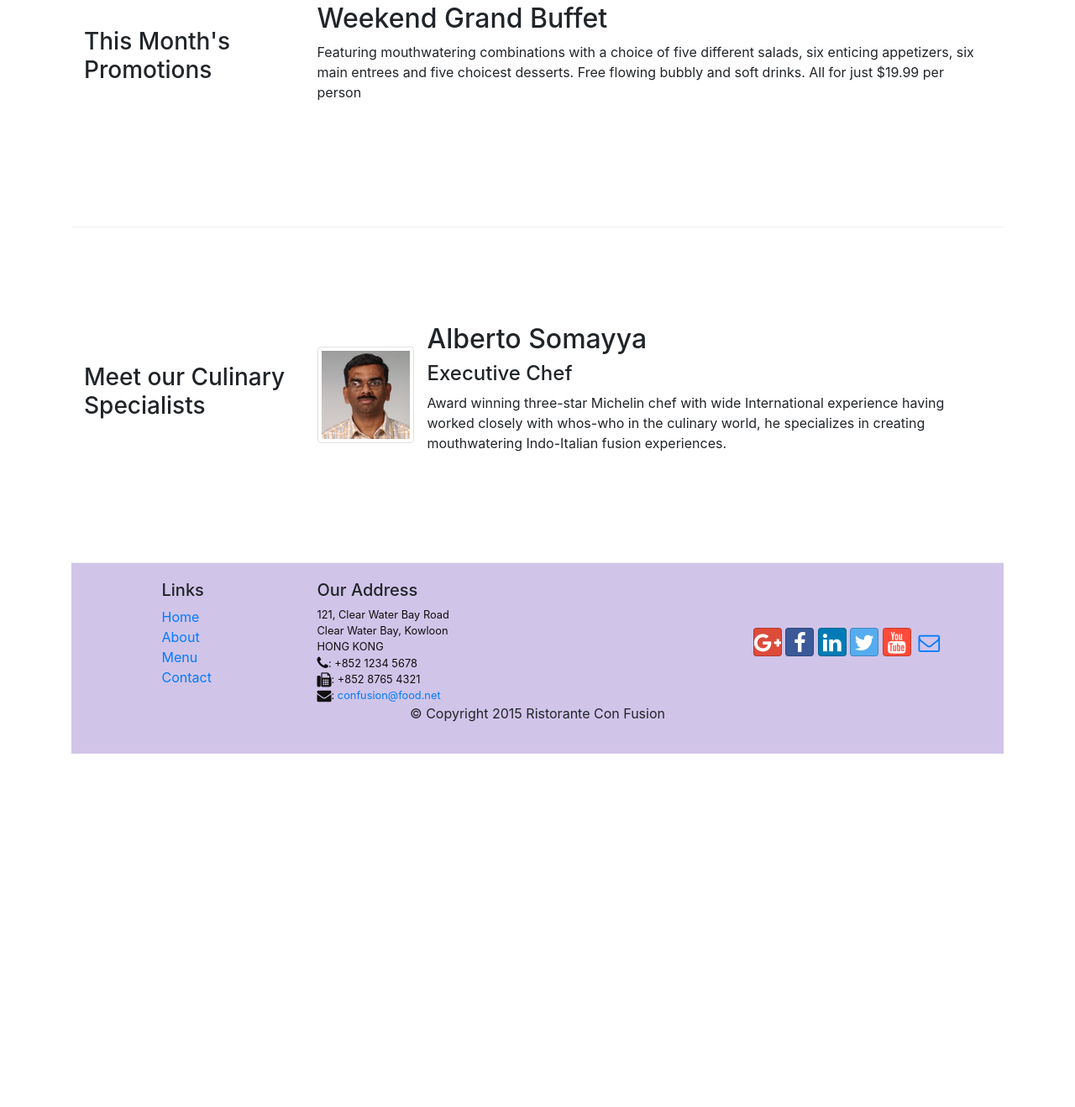
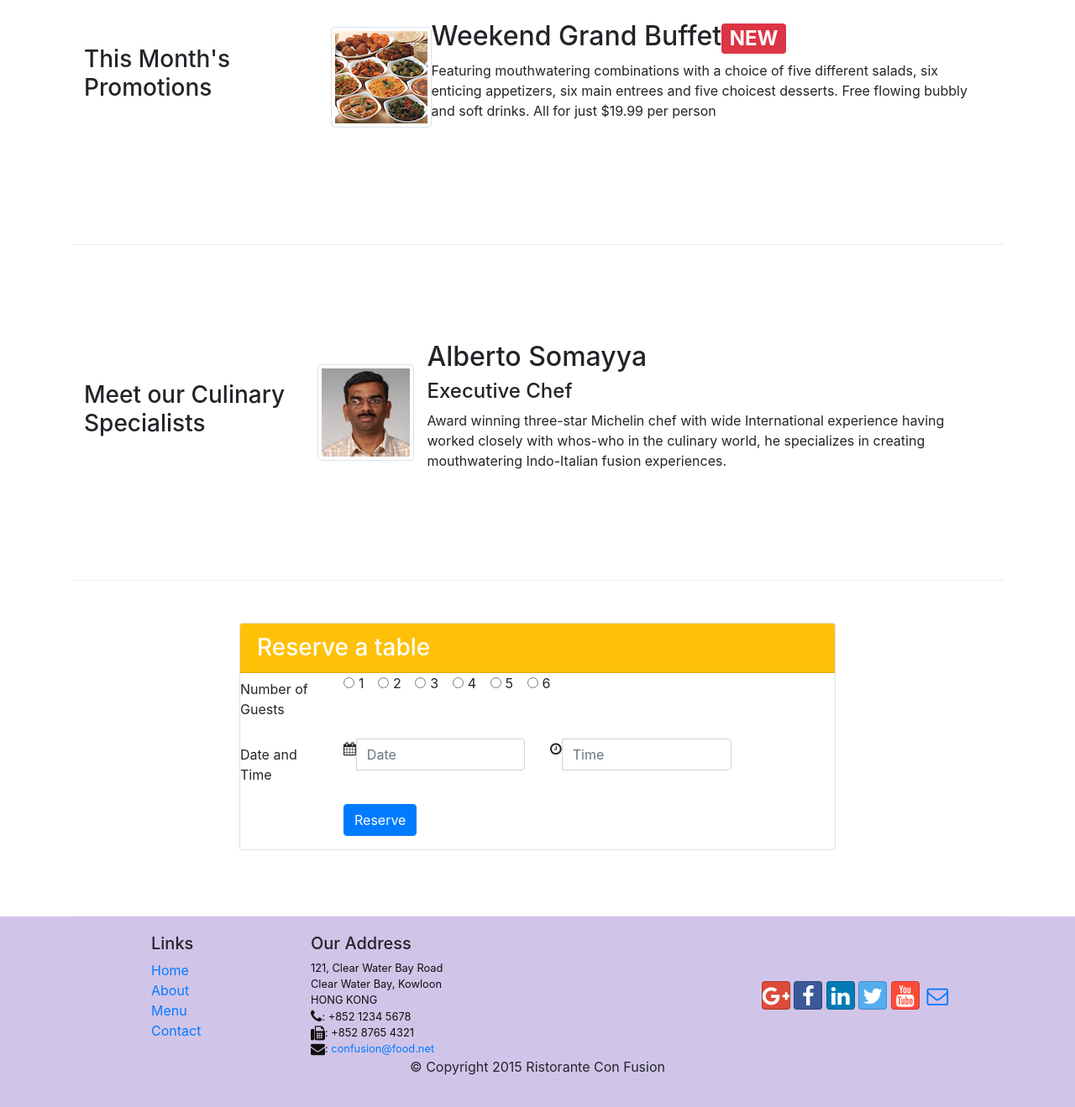
Before and after one commit to nikbharbal594/Bootstrap-4---Ristorante-Con-Fusion, a website: page index.html in a window 1280 px wide. Shown: the part 842-2161 px from the top of the page at 84% size. Before the commit the page ends 1740 px from the top, so only its background shows below. Drawn offline with nearby package versions, Linux system fonts and the light colour scheme; files whose address does not match are found by name.

Commit message:
Bootstrap Assignment 2

```diff
--- a/index.html
+++ b/index.html
@@ -37,12 +37,15 @@
     <header class="jumbotron">
         <div class="container">
             <div class="row row-header">
-                <div class="col-12 col-sm-8">
+                <div class="col-12 col-sm-6">
                     <h1>Ristorante con Fusion</h1>
                     <p>We take inspiration from the World's best cuisines, and create a unique fusion experience. Our lipsmacking creations will tickle your culinary senses!</p>
                 </div>
-                <div class="col col-sm align-self-center">
-                  <img src="img/logo.png" class="img-fluid">
+                <div class="col col-sm-3 align-self-center">
+                    <img src="img/logo.png" class="img-fluid">
+                </div>
+                <div class="col-sm-3 align-self-center">
+                  <a href="#reserve" class="btn btn-block btn-sm btn-warning">Reserve</a>
                 </div>
             </div>
         </div>
@@ -68,16 +71,25 @@
 
 
         <div class="row row-content align-items-center">
-            <div class="col-sm-4 col-md-3">
+            <div class="col-sm-4 col-md-3 flex-first">
                 <h3>This Month's Promotions</h3>
             </div>
-            <div class="col-sm col-md">
-                <h2>Weekend Grand Buffet</h2>
+            <div class="col-sm col-md flex-last">
+            <div class="media">
+              <img class="flex-last ml-3 img-thumbnail align-self-center" src="img/buffet.png" alt="buffet">
+            <div class="media-body">
+
+                <h2 class="mt-0">Weekend Grand Buffet<span class="badge badge-danger">NEW</span></h2>
                 <div class="hidden-xs-down">
                     <p>Featuring mouthwatering combinations with a choice of five different salads, six enticing appetizers, six main entrees and five choicest desserts. Free flowing bubbly and soft drinks. All for just $19.99 per person </p>
                 </div>
-            </div>
-        </div>
+
+           </div>
+           </div>
+         </div>
+       </div>
+
+
 
         <div class="row row-content align-items-center">
           <div class="col-sm-4 col-md-3 flex-last">
@@ -99,7 +111,75 @@
 
        </div>
 
-    <footer class="footer">
+       <div class="row row-content justify-content-sm-center">
+         <div class="col-12 col-sm-8">
+           <div class="card" id="reserve">
+             <h3 class="card-header bg-warning text-white">Reserve a table</h3>
+             <div class="card-block">
+             <form>
+                 <div class="form-group row">
+                   <label for="guests" class="col-sm-2 col-form-label">Number of Guests</label>
+                   <div class="col-sm-8">
+                   <div class="form-check form-check-inline">
+                     <label class="form-check-label">
+                         <input type="radio" class="form-check-input" id="guests" name="guests" value="one">1
+                     </label>
+                   </div>
+                   <div class="form-check form-check-inline">
+                     <label class="form-check-label">
+                         <input type="radio" class="form-check-input" id="guests" name="guests" value="two">2
+                     </label>
+                   </div>
+                   <div class="form-check form-check-inline">
+                     <label class="form-check-label">
+                         <input type="radio" class="form-check-input" id="guests" name="guests" value="three">3
+                     </label>
+                   </div>
+                   <div class="form-check form-check-inline">
+                     <label class="form-check-label">
+                         <input type="radio" class="form-check-input" id="guests" name="guests" value="four">4
+                     </label>
+                   </div>
+                   <div class="form-check form-check-inline">
+                     <label class="form-check-label">
+                         <input type="radio" class="form-check-input" id="guests" name="guests" value="five">5
+                     </label>
+                   </div>
+                   <div class="form-check form-check-inline">
+                     <label class="form-check-label">
+                         <input type="radio" class="form-check-input" id="guests" name="guests" value="six">6
+                     </label>
+                   </div>
+                   </div>
+               </div>
+
+               <div class="form-group row">
+                    <label for="d-t" class="col-sm-2 col-form-label">Date and Time</label>
+                    <div class="col-sm-4">
+                      <div class="input-group">
+                      <div class="input-group-addon"><span class="fa fa-calendar"></span></div>
+                      <input type="text" class="form-control" id="d-t" name="d-t" placeholder="Date">
+                      </div>
+                    </div>
+                    <div class="col-sm-4">
+                      <div class="input-group">
+                      <div class="input-group-addon"><span class="fa fa-clock-o"></span></div>
+                      <input type="text" class="form-control" name="d-t" placeholder="Time">
+                      </div>
+                    </div>
+               </div>
+               <div class="form-group row">
+                     <div class="offset-sm-2 col-sm-10">
+                     <button type="submit" class="btn btn-primary">Reserve</button>
+                     </div>
+               </div>
+            </form>
+            </div>
+          </div>
+        </div>
+       </div>
+     </div>
+      <footer class="footer">
         <div class="container">
             <div class="row">
                 <div class="col-5 offset-1 col-sm-2">
```
Also changed, not shown: css/styles.css (line endings or trailing spaces).
